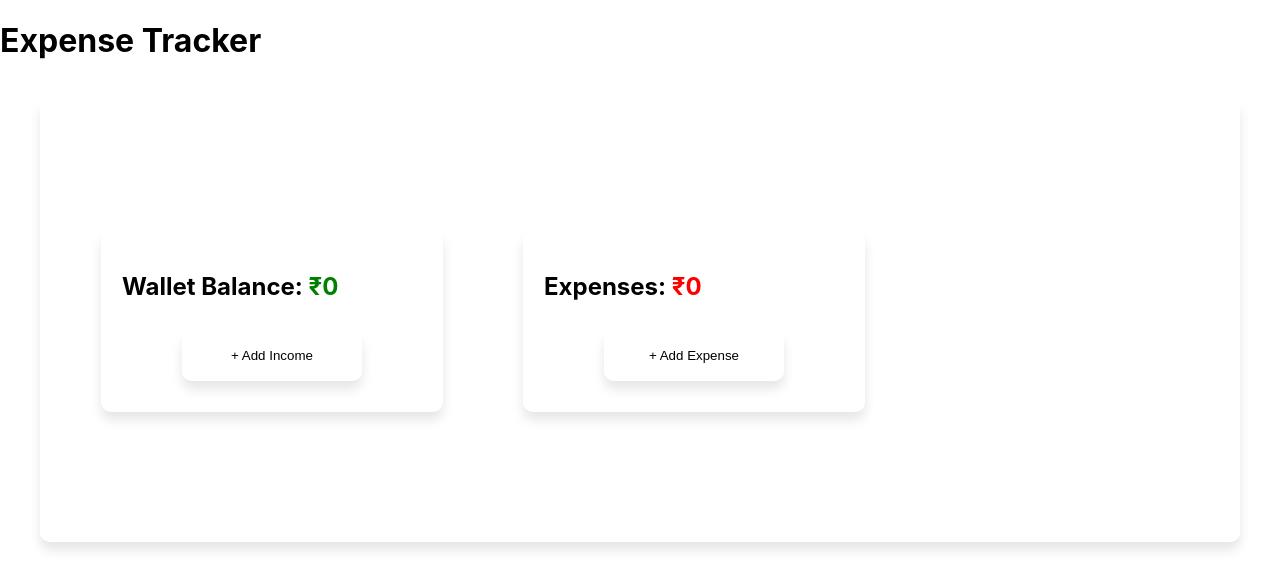
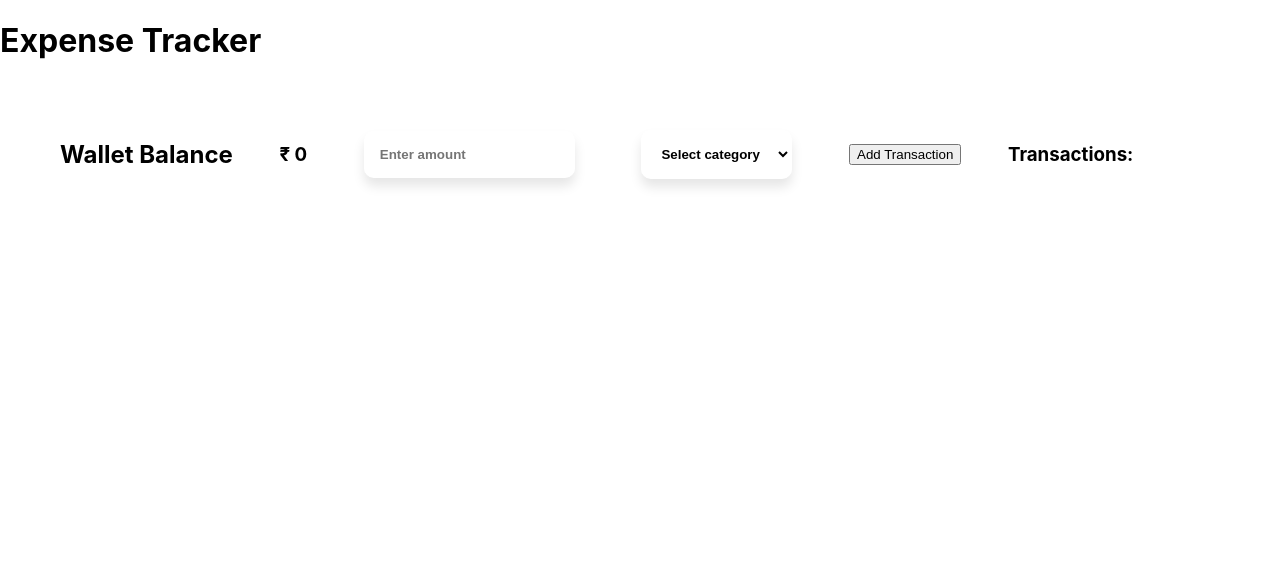
Before and after one commit to Attri4444/Expense-Tracker, a React (Create React App) app: page / in a window 1280 px wide. Shown: the top 588 px of the page. Built offline with nearby package versions, Linux system fonts and the light colour scheme.

Commit message:
Fix import path for Calendar component

```diff
--- a/src/components/WalletExpenses/WalletExpenses.jsx
+++ b/src/components/WalletExpenses/WalletExpenses.jsx
@@ -1,231 +1,80 @@
-import React, { useState, useEffect } from "react";
-import Modal from "react-modal";
+// src/components/WalletExpenses/WalletExpenses.jsx
+import React, { useEffect, useState } from "react";
 import "./WalletExpenses.css";
-import RoundChart from "../RoundChart/RoundChart";
-import { v4 as uuidv4 } from "uuid";
 
-// Ensure the modal is bound to your appElement for accessibility reasons
-Modal.setAppElement("#root");
+const WalletExpenses = () => {
+  const [amount, setAmount] = useState("");
+  const [category, setCategory] = useState("");
+  const [transactions, setTransactions] = useState([]);
 
-const WalletExpensesComponent = ({
-  handleExpenseListUpdate,
-  categories,
-  expenses,
-  setExpenses,
-  getTotalExpenses,
-  walletBalance,
-  setWalletBalance,
-}) => {
-  const [isExpenseModalOpen, setIsExpenseModalOpen] = useState(false);
-  const [isIncomeModalOpen, setIsIncomeModalOpen] = useState(false);
-  const [newExpense, setNewExpense] = useState({
-    id: null,
-    title: "",
-    price: "",
-    category: "",
-    date: "",
-  });
-  const [newIncome, setNewIncome] = useState("");
+  // Load data from localStorage
+  useEffect(() => {
+    const saved = JSON.parse(localStorage.getItem("transactions"));
+    if (saved) setTransactions(saved);
+  }, []);
 
-  const handleInputChange = (e, isExpense = true) => {
-    const { name, value } = e.target;
-    if (isExpense) {
-      setNewExpense((prevState) => ({ ...prevState, [name]: value }));
-    } else {
-      setNewIncome(value);
-    }
+  // Save to localStorage
+  useEffect(() => {
+    localStorage.setItem("transactions", JSON.stringify(transactions));
+  }, [transactions]);
+
+  const addTransaction = () => {
+    if (!amount || !category) return;
+
+    const newTransaction = {
+      id: Date.now(),
+      amount: parseFloat(amount),
+      category,
+    };
+
+    setTransactions([newTransaction, ...transactions]);
+    setAmount("");
+    setCategory("");
   };
 
-  const addExpense = (e) => {
-    e.preventDefault();
-    const price = parseInt(newExpense.price, 10);
-    if (walletBalance < price) {
-      return alert("Couldn't add expense, insufficient wallet balance.");
-    }
-    const expenseWithId = { ...newExpense, id: uuidv4(), price };
-
-    const updatedBalance = walletBalance - price;
-    setWalletBalance(updatedBalance);
-    localStorage.setItem("walletBalance", JSON.stringify(updatedBalance));
-    localStorage.setItem("expenses", JSON.stringify([...expenses, expenseWithId]));
-
-    setExpenses((prevExpenses) => [...prevExpenses, expenseWithId]);
-    setIsExpenseModalOpen(false);
-    setNewExpense({
-      id: null,
-      title: "",
-      price: "",
-      category: "",
-      date: "",
-    }); // Reset form
-  };
-
-  const addIncome = (e) => {
-    e.preventDefault();
-    if (!isNaN(newIncome) && newIncome.trim() !== "") {
-      const incomeAmount = parseInt(newIncome, 10);
-      const updatedBalance = walletBalance + incomeAmount;
-      setWalletBalance(updatedBalance);
-      localStorage.setItem("walletBalance", JSON.stringify(updatedBalance));
-      setIsIncomeModalOpen(false);
-      setNewIncome(""); // Reset form
-    }
-  };
-
-  useEffect(() => {
-    handleExpenseListUpdate(expenses);
-  }, [expenses]);
-
-  // By default add walletBalance as 5000
-  useEffect(() => {
-    if (!localStorage.getItem("walletBalance")) {
-      localStorage.setItem("walletBalance", JSON.stringify(5000));
-    }
-  }, []);
-
-  const modalStyle = {
-    content: {
-      top: "50%",
-      left: "50%",
-      right: "auto",
-      bottom: "auto",
-      marginRight: "-50%",
-      transform: "translate(-50%, -50%)",
-      width: "80%",
-      maxWidth: "500px",
-      background: "rgba(255, 255, 255, 0.6)",
-      borderRadius: "10px",
-      border: "1px solid rgba(255, 255, 255, 0.18)",
-      boxShadow: "0 8px 12px rgba(0, 0, 0, 0.1)",
-      backdropFilter: "blur(10px)",
-    },
+  const getTotalBalance = () => {
+    return transactions.reduce((acc, txn) => acc + txn.amount, 0);
   };
 
   return (
-    <div className="wallet-container glassmorphism">
-      <div className="wallet-income-expense-container">
-        <div className="wallet-card-container glassmorphism">
-          <h2>
-            Wallet Balance:
-            <span className="income-amount"> ₹{walletBalance} </span>
-          </h2>
-          <button
-            className="glassmorphism z-10 relative"
-            onClick={() => setIsIncomeModalOpen(true)}
-          >
-            + Add Income
-          </button>
-        </div>
-        <div className="wallet-card-container glassmorphism">
-          <h2>
-            Expenses:
-            <span className="expense-amount"> ₹{getTotalExpenses()} </span>
-          </h2>
-          <button
-            className="glassmorphism z-10 relative"
-            onClick={() => setIsExpenseModalOpen(true)}
-          >
-            + Add Expense
-          </button>
-        </div>
-      </div>
-      <RoundChart data={expenses} />
+    <div className="wallet-container">
+      <h2>Wallet Balance</h2>
+      <h3 data-testid="wallet-balance">₹ {getTotalBalance()}</h3>
 
-      {/* Modal for adding income */}
-      <Modal
-        isOpen={isIncomeModalOpen}
-        onRequestClose={() => setIsIncomeModalOpen(false)}
-        style={modalStyle}
-        contentLabel="Add New Income"
+      <input
+        type="number"
+        value={amount}
+        onChange={(e) => setAmount(e.target.value)}
+        placeholder="Enter amount"
+        id="amountInput"
+      />
+
+      <select
+        value={category}
+        onChange={(e) => setCategory(e.target.value)}
+        data-testid="categorySelect"
       >
-        <h2 className="modal-header">Add New Income</h2>
-        <form className="modal-form-income" onSubmit={addIncome}>
-          <input
-            className="glassmorphismButton"
-            name="income"
-            placeholder="Income Amount"
-            type="number"
-            value={newIncome}
-            onChange={(e) => handleInputChange(e, false)}
-            required
-          />
-          <div>
-            <button className="glassmorphismButton" type="submit">
-              Add Income
-            </button>
-            <button
-              className="glassmorphismButton"
-              type="button"
-              onClick={() => setIsIncomeModalOpen(false)}
-            >
-              Cancel
-            </button>
-          </div>
-        </form>
-      </Modal>
+        <option value="">Select category</option>
+        <option value="Food">Food</option>
+        <option value="Travel">Travel</option>
+        <option value="Entertainment">Entertainment</option>
+        <option value="Income">Income</option>
+      </select>
 
-      {/* Modal for adding expenses */}
-      <Modal
-        isOpen={isExpenseModalOpen}
-        onRequestClose={() => setIsExpenseModalOpen(false)}
-        style={modalStyle}
-        contentLabel="Add New Expense"
-      >
-        <h2 className="modal-header">Add New Expense</h2>
-        <form className="modal-form-expense" onSubmit={addExpense}>
-          <input
-            name="title"
-            placeholder="Title"
-            value={newExpense.title}
-            onChange={handleInputChange}
-            required
-          />
-          <input
-            name="price"
-            placeholder="Price"
-            type="number"
-            value={newExpense.price}
-            onChange={handleInputChange}
-            required
-          />
-          <select
-            className="select-option"
-            name="category"
-            value={newExpense.category}
-            onChange={handleInputChange}
-            required
-          >
-            <option value="">Select Category</option>
-            {categories.map((category, index) => (
-              <option key={index} value={category}>
-                {category}
-              </option>
-            ))}
-          </select>
-          <input
-            name="date"
-            placeholder="Date"
-            type="date"
-            value={newExpense.date}
-            onChange={handleInputChange}
-            required
-          />
-          <div>
-            <button className="glassmorphismButton" type="submit">
-              Add Expense
-            </button>
-            <button
-              className="glassmorphismButton"
-              type="button"
-              onClick={() => setIsExpenseModalOpen(false)}
-            >
-              Cancel
-            </button>
-          </div>
-        </form>
-      </Modal>
+      <button onClick={addTransaction} id="addIncomeBtn">
+        Add Transaction
+      </button>
+
+      <h3>Transactions:</h3>
+      <ul data-testid="transactionList">
+        {transactions.map((txn) => (
+          <li key={txn.id}>
+            ₹{txn.amount} - {txn.category}
+          </li>
+        ))}
+      </ul>
     </div>
   );
 };
 
-export default WalletExpensesComponent;
+export default WalletExpenses;
```
